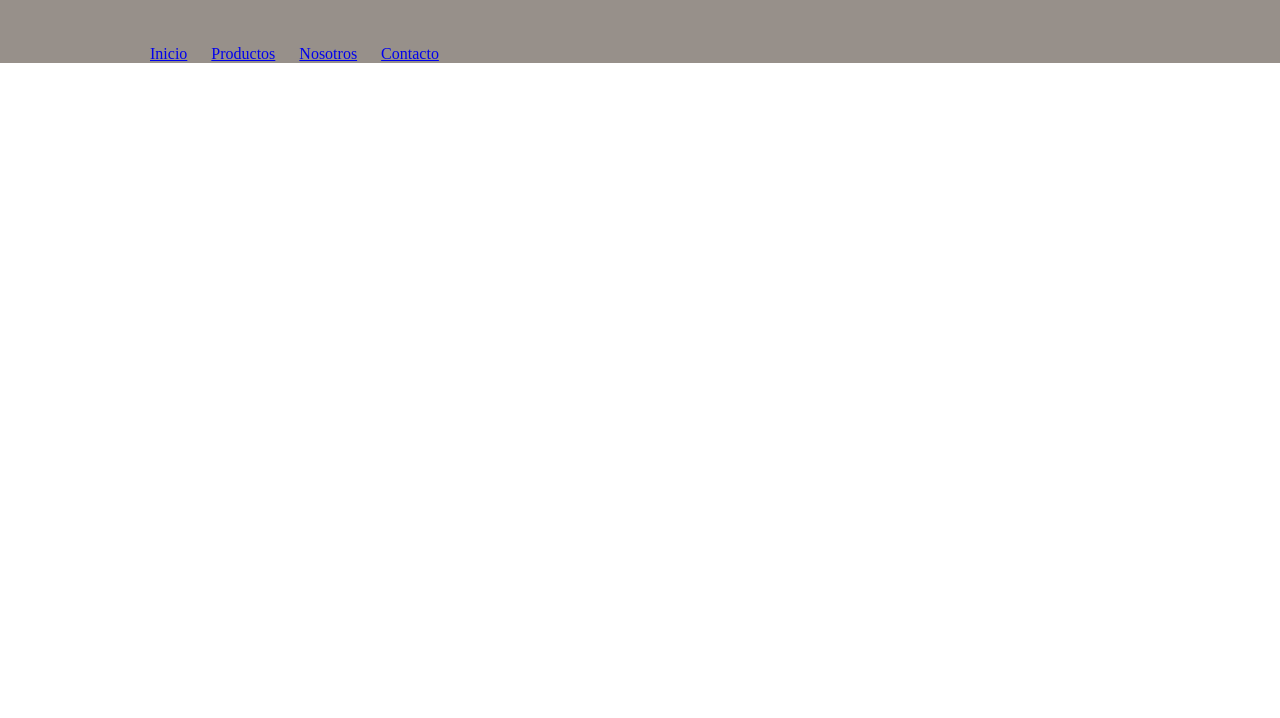
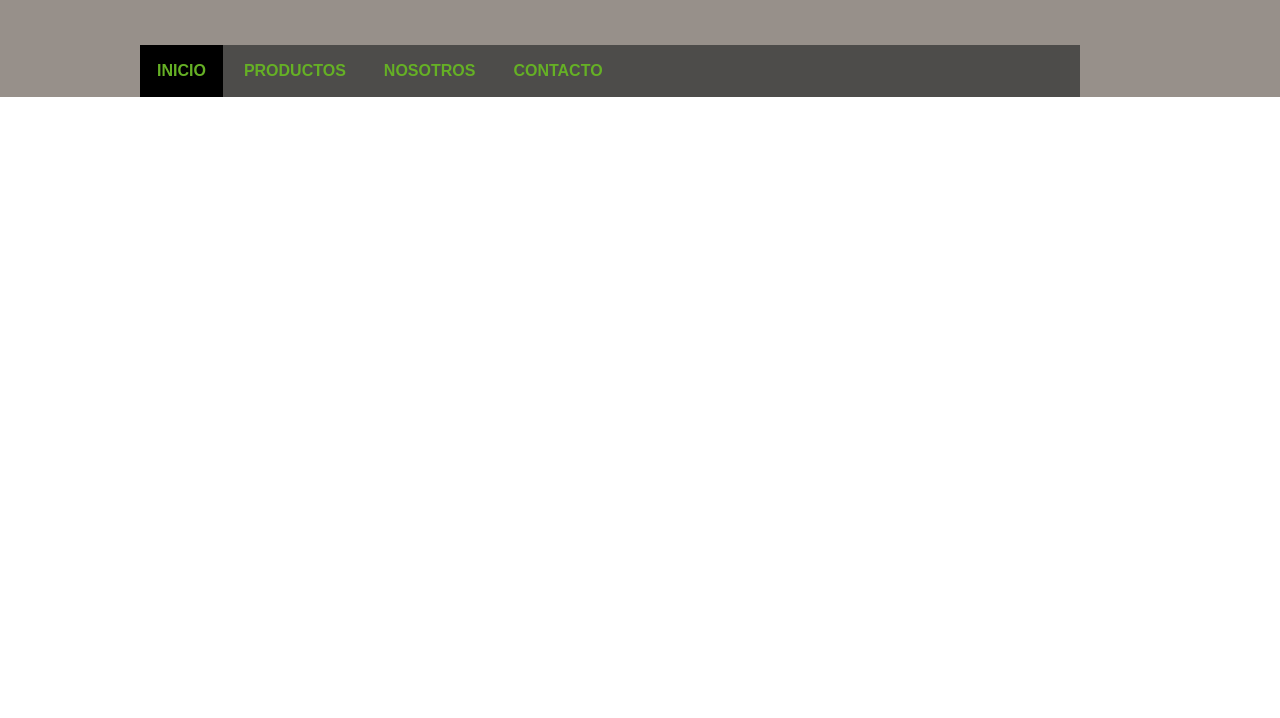
Before and after one commit to fabianferr/tarea-n10, a plain HTML site: page tarea-n10.html in a window 1280 px wide. Shown: the part 82-800 px from the top of the page. Drawn offline with Linux system fonts and the light colour scheme.

Commit message:
tarea n-10

```diff
--- a/css/estilo.css
+++ b/css/estilo.css
@@ -22,11 +22,30 @@ header{
     font-size: 40px;
 }
 
-.active {
+#menu {
+    width: 940px;
+    background-color: #4d4c4a;
 
 }
 
+#menu a{
+    color: #65b025;
+    text-decoration: none;
+    text-transform: uppercase;
+    font-weight: bold;
+    font-family: Arial;
+}
+
+.active a{
+    color: white;
+}
+
+.active {
+    background-color: black;
+    color: white;
+}
+
 li {
-    display: inline;
-    margin: 10px;
+    display: inline-block;
+    padding: 17px;
 }
```
